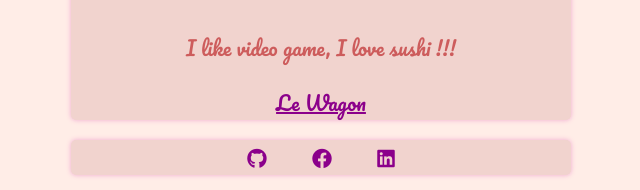
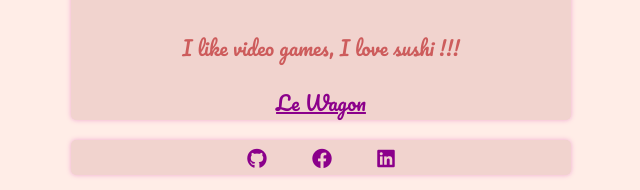
Before and after one commit to Azulyys/profile, a plain HTML site: page index.html in a window 1280 px wide. Shown: the part 527-717 px from the top of the page, 319-959 px from the left. Drawn offline with Linux system fonts and the light colour scheme; a web font is replaced by a local one.

Commit message:
fix coquille

```diff
--- a/index.html
+++ b/index.html
@@ -17,7 +17,7 @@
         <h1>Hello I'm Manon☺️</h1>
         <img src="./images/profile picture.jpeg" alt="Profile image" id="img-circle">
         <h2>I'm a programmer</h2>
-        <p>I like video game, I love sushi !!!</p>
+        <p>I like video games, I love sushi !!!</p>
         <a href="https://www.lewagon.com" target="_blank">
           Le Wagon
         </a>
```
